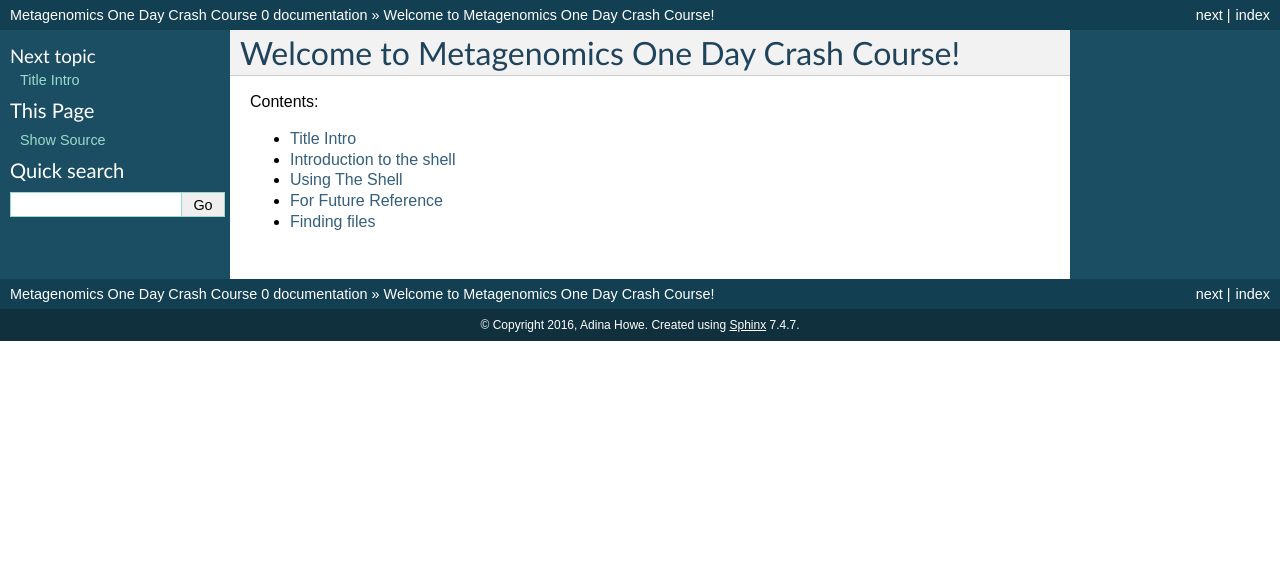
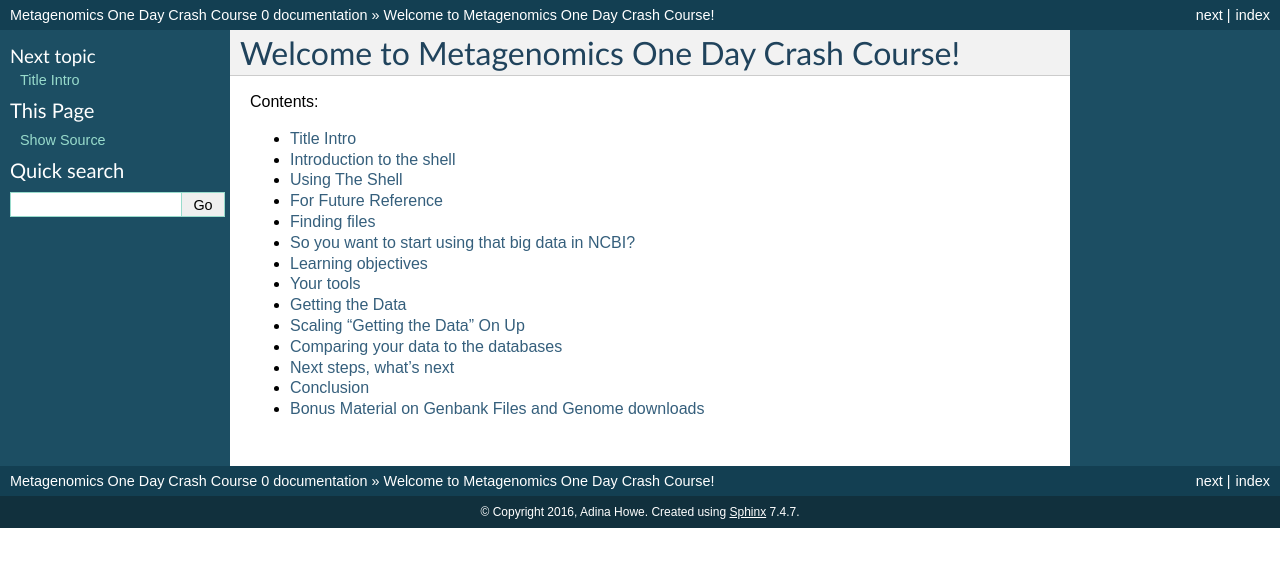
Before and after one commit to germs-lab/one-day-metag-crash-course, a Sphinx documentation site: the page built from docs/index.rst, in a window 1280 px wide. Shown: the top 567 px of the page. Built offline with Sphinx 7.4.7, drawn with Linux system fonts in a browser that asks for light colours; part of the change alters nothing that is shown.

Commit message:
added ncbi

```diff
--- /dev/null
+++ b/docs/fetch-data/index.rst
@@ -0,0 +1,363 @@
+=================================================
+So you want to start using that big data in NCBI?
+=================================================
+
+===================
+Learning objectives
+===================
+This is a tutorials for working with the data that is available in NCBI.  The learning objectives for this tutorial are as follows:
+
+1.  To be able to download specific gene sequences or genomes from NCBI (even with a big list of gene sequences).
+2.  To be able to create use these genes as a database to annotate a sequencing dataset.
+3.  To estimate the number of genes and their corresponding annotations in multiple sequencing datasets.
+
+You will need to know some things prior to this tutorial:
+
+1.  Familiarity with the structure of NCBI website and their nucleotide and genome databases.
+2.  Ability to navigate in the unix shell.
+3.  Ability to execute programs in the shell.
+4.  Access and login to an Amazon EC2 instance or similar ubuntu-based server
+
+The key challenge that we will work through...or your mission, if you choose to accept it, is to identify nitrogen fixation genes found in sequencing DNA from soils.
+
+You have been delivered three dogma-changing metagenomes (sequencing datasets) originating from three different Iowa crop soils (corn, soybean, and prairie).  You are interesting in identifying nitrogen fixation genes that are associated with native bacteria in these soils.  Nitrogen fixation is a natural process performed by bacteria that converts nitrogen in the atmosphere into a form that is usable for plants.  If we can optimize natural nitrogen fixation, our hope is to reduce nitrogen fertilizer inputs that may contribute to the eutrophication of downstream waters (e.g., dead zones in the Gulf of Mexico).
+
+==========
+Your tools
+==========
+
+Get your EC2 instance going - you need an Ubuntu 14.0 based instance (64-bit) with at least 4 cores.
+Then install the software::
+
+    sudo bash
+    apt-get update
+
+Then...::
+
+    cd /root
+    apt-get -y install gcc git screen curl make python-pip
+
+And finally...::
+
+    pip install screed
+    curl -O ftp://ftp.ncbi.nih.gov/blast/executables/release/2.2.26/blast-2.2.26-x64-linux.tar.gz
+    tar xzf blast-2.2.26-x64-linux.tar.gz
+    cp blast-2.2.26/bin/* /usr/local/bin
+    cd /home/ubuntu
+
+================
+Getting the Data
+================
+
+Task 1
+------
+Get the metagenome datasets and scripts related to this tutorial.
+
+All the tutorial materials are contained on a Github repository.  The reason for using Github is that this material can be updated by me and grabbed by you lucky folk seamlessly with just a couple commands.  If you are interested in learning more about Git, see these [tutorials]()::
+
+    git clone https://github.com/adina/bodega-howe-ncbi.git
+
+This command will make a directory (or folder for those more Finder/Explorer inclined) named "bodega-howe-ncbi" in the location where it was run.  Within that directory, there will be two directories containing "data" and "scripts".  You can see this by navigating (hint:  cd) to the "bodega-howe-ncbi" directory and typing::
+
+    ls -lah
+
+Task 2
+------
+Navigate to the data directory and identify the number of sequences in each file.  Hint:  To find specific characters in a file, you can use [grep](http://www.gnu.org/software/grep/manual/html_node/Usage.html).  For example, to find all instances of AGTC in the corn.fa file, we could::
+
+    grep AGTC corn.fa
+
+To find sequences, we know that each sequence will start with a special character, ">".  This character in the shell, remember, is a bit special.  So to find it as a symbol in the text, we're going to put a '^' right before it in quotes::
+
+    grep ^">" corn.fa
+
+Now, to count, you'll remember we can use the command "wc", with a pipe...So you're command will look something like this::
+
+    grep ^">" corn.fa | wc
+
+Or...if you want to do this quicky::
+
+    for x in *fa; do echo $x; grep ^">" $x | wc; done
+
+To identify nitrogen fixation genes, you've been tasked to build a database of all previously observed known nitrogen fixation genes (nifH).  To build this database, you have been reading literature for about two weeks and come up with a list of about 30 genes:
+
+gi|985477984|emb|LN997366.1|
+
+gi|985477986|emb|LN997367.1|
+
+gi|985477988|emb|LN997368.1|
+
+gi|985477990|emb|LN997369.1|
+
+...
+
+gi|38679|emb|X51500.1|
+
+gi|470075|emb|Z31716.1|
+
+You'll also see this list in a file in the data directory (hint:  use cat).
+
+Task 3
+------
+Check out the file containing these gene IDs.
+
+You have a sinking feeling like this isn't really leveraging the big data biology that everyone says sequencing technologies have provided.  You've decided to check out NCBI for its contents.
+
+Task 4
+------
+Go to the NCBI webpage and identify an estimate of total nifH genes and download a list of their accession numbers.
+
+You'll want to navigate in a web-browser to the http://www.ncbi.nlm.nih.gov/.  You'll see in the search query box that you can search a number of databases.  Here, we want to look at the nucleotide database and query something along the lines of nifH or nitrogen fixation.
+
+When I did this, there were nearly 180,000 genes that were hit by this query.  You will want to look for the "Send To" link at the upper right of the page (put on a magnifying glass!), and download the GI list for this query.
+
+Task 5
+------
+Find that file on your computer and give it a peek.  If you're feeling up for it, transfer it to your EC2 instance (hint:  scp).
+
+To make this tutorial not-as-painful to complete in a reasonable amount of time, I've also made a list of 300 nifH genes from NCBI and put them in a file '300-nifh-genes.txt' in the data directory.  I would highly suggest you use this gene to build your database going forward in this tutorial.
+
+Task 6
+------
+Take a look at this file.  Prove to yourself that it contains 300 genes (Hint:  wc)
+
+.. Note::
+
+    Some of these hits, I am sure, are likely not nifH.  Typically, I would do some clean up of these genes to filter out any annotation that did not contain "nifH".  In case you're interested, this script is in the scripts directory and is called "clean-up.py".  You are welcome to play with it.  Here's the command:  python clean-up.py <fasta-file-uncleaned> > <fasta-file-cleaned>
+
+
+Now, we are going to learn how to download these genes (by learning about the NCBI API below)
+
+Task 7
+------
+Think about how you would download this data if you didn't have this tutorial.
+
+You may have thought about some of the following:
+
+#. Go to the web portal and look up each FASTA
+#. Go to the `FTP site <ftp://ftp.ncbi.nlm.nih.gov/refseq/>`_, find each genome, and download manually
+#. Use the NCBI Web Services API to download the data
+
+Among these, I'm going to assume many of you are familiar with the first two.  This tutorial then is going to focus on using APIs.
+
+================================
+Scaling "Getting the Data" On Up
+================================
+
+Here's some `answers <http://stackoverflow.com/questions/7440379/what-exactly-is-the-meaning-of-an-api>`_, among which my favorite is "an interface through which you access someone else's code or through which someone else's code accesses yours -- in effect the public methods and properties."
+
+The NCBI has a whole toolkit which they call *Entrez Programming Utilities* or *eutils* for short.  You can read all about it in the `documentation <http://www.ncbi.nlm.nih.gov/books/NBK25501/>`_.  There are a lot of things you can do to interface with all things NCBI, including publications, etc., but I am going to focus today on downloading sequencing data.
+
+To do this, you're going to be using one tool in *eutils*, called *efetch*.  There is a whole chapter devoted to `efetch <http://www.ncbi.nlm.nih.gov/books/NBK25499/#chapter4.EFetch>`_ -- when I first started doing this kind of work, this documentation always broke my heart.  Its easier for me to just show you how to use it.
+
+Task 8
+------
+
+Open a web browser, and check out what NCBI knows about this gene.  Check it out `here <http://www.ncbi.nlm.nih.gov/nuccore/X51500.1>`_.
+
+Task 9
+------
+
+Download the gene with eutils commands in your web-browser and take a look at the file.
+
+On your web-browser, paste the following URL to download the nucleotide genome for gene X51500.1::
+
+    http://eutils.ncbi.nlm.nih.gov/entrez/eutils/efetch.fcgi?db=nuccore&id=X51500.1&rettype=fasta&retmode=text
+
+Task 10
+-------
+
+Try downloading the GenBank file instead by pasting this onto your web-browser::
+
+   http://eutils.ncbi.nlm.nih.gov/entrez/eutils/efetch.fcgi?db=nuccore&id=CP000962&rettype=gb&retmode=text
+
+Do you notice the difference in these two commands?  Let's breakdown the command here:
+
+#.  <http://eutils.ncbi.nlm.nih.gov/entrez/eutils/efetch.fcgi?>  This is command telling your computer program (or your browser) to talk to the NCBI API tool efetch.
+#.  <db=nuccore>  This command tells the NCBI API that you'd like it to look in this particular database for some data.  Other databases that the NCBI has available can be found `here <http://eutils.ncbi.nlm.nih.gov/entrez/eutils/einfo.fcgi>`_.
+#.  <id=X51500.1>  This command tells the NCBI API efetch the ID of the gene/genome you want to find.
+#.  <rettype=gb&retmode=text>  These two commands tells the NCBI how the data is returned.  You'll note that in the two examples above this command varied slightly.  In the first, we asked for only the FASTA sequence, while in the second, we asked for the Genbank file.  Here's some elusive documentation on where to find these `"return" objects <http://www.ncbi.nlm.nih.gov/books/NBK25499/table/chapter4.T._valid_values_of__retmode_and/?report=objectonly>`_.
+
+Also, a useful command is also <version=1>.  There are different versions of sequences and some times that is useful.  For reproducibility, I try to specify versions in my queries, see these `comments <http://www.ncbi.nlm.nih.gov/Class/MLACourse/Modules/Format/exercises/qa_accession_vs_gi.html>`_.
+
+.. Note::
+
+   Notice the "&" that comes between each of these little commands, it is necessary and important.
+
+
+Ok, let's think of automating this sort of query.  So...we're moving from your lil laptop to your jumbo EC2 instance now.
+
+Task 11
+-------
+Download a gene sequence on the command line.
+
+Going back onto your instance, in the shell, you could run the same commands above with the addition of *curl* on your EC2 instance::
+
+    curl "http://eutils.ncbi.nlm.nih.gov/entrez/eutils/efetch.fcgi?db=nuccore&id=X51500.1&rettype=fasta&retmode=text"
+
+You'll see it fly on to your screen.  Don't panic - you can save it to a file and make it more useful BUT note the path you are in and where you will save this file (as long as you know...that's fine)::
+
+    curl "http://eutils.ncbi.nlm.nih.gov/entrez/eutils/efetch.fcgi?db=nuccore&id=X51500.1&rettype=fasta&retmode=text" > X51500.1.fa
+
+You could now imagine writing a program where you made a list of IDs you want to download and put it in a for loop, *curling* each genome and saving it to a file.  The following is a `script <https://github.com/adina/tutorial-ngs-2014/blob/master/ncbi/fetch-genomes.py>`_.  Thanks to Jordan Fish who gave me the original version of this script before I even knew how and made it easy to use.
+
+To see the documentation for this script in the scripts directory::
+
+    python fetch-genomes-fasta.py
+
+You'll see that you need to provide a list of IDs and a directory where you want to save the downloaded files.
+
+Task 12a
+--------
+
+Run this script (note that your paths for the script or data may need to be specified) -- also see note below::
+
+    python scripts/fetch-genomes-fasta.py data/300-nifh-genes.txt data/nifh-database-fastas
+
+Sit back and think of the glory that is happening on your screen right now...
+
+.. Note::
+
+    If you are nervous....you may want to run this on just a few of these IDs to begin with.  You can create a smaller list using the *head* command with the -n parameter in the shell.  For example, head -n 3 300-nifh-genes.txt > 3genes.txt.
+
+Task 12b
+--------
+After all the 300 genes are downloaded, you will want to concatenate them into one file (Hint cat and >>), named "all-nifH.fa".
+
+Task 13
+-------
+Look at the script/program content in "fetch-genomes-fasta.py".
+
+The meat of this script uses the following code::
+
+    url_template = "http://eutils.ncbi.nlm.nih.gov/entrez/eutils/efetch.fcgi?db=nucleotide&id=%s&rettype=gb&retmode=text"
+
+You'll see that the *id* here is a string character which is obtained from list of IDs contained in a separate file.  The rest of the script manages where the files are being placed and what they are named.  It also prints some output to the screen so you know its running.
+
+Task 14
+-------
+Take a break.   Put up your pink stickie if you need help with this.
+
+====================================
+Comparing your data to the databases
+====================================
+
+So there are lots of ways to do this and arguably "blasting" is one of the most common.  If you're already familiar with how to run BLAST, you can just tackle this next task.  Else, instructions from Titus Brown's NGS course are below.
+
+Task 15
+-------
+Format your nifH database for BLAST and then perform an alignment (with BLAST) of your metagenomes against your new database.  You should also add your lit search genes (those 30 genes) into your NCBI downloaded genes if you're up to the challenge -- it takes a couple steps.  I would suggest something like the following variables::
+
+    blastall -i <metagenome file> -d <nifh-db> -m 8 -a 8 -p blastn -o <metag.blastnout.m8> -b 1 -e 1e-5
+
+This takes a bit of time...so stretch a bit.  Like all good bioformaticians, you should go do something fun while the computer does all the work.  If you want to see it running, try using the "top" command.
+
+.. Note::
+
+    `BLAST initiation or refresher tutorial <http://angus.readthedocs.org/en/2014/running-command-line-blast.html>`_.  I have put a cheatsheet of the commands I used in the scripts directory -- if you need another hint.
+
+Task 16
+-------
+Examine your blast outputs.  What do the first few lines contain?  How many hits do you have per metagenome to your database?
+
+=======================
+Next steps, what's next
+=======================
+
+Let's step back.  What is the reason for annotating your genes?  You want to get an idea of what genes are in each soil metagenome as well as a quantitative estimate of each gene.   Eventually, you would likely use this information to do some statistical analyses -- maybe in sophisticated packages like Qiime, Mothur, or Phyloseq.  All these programs take similar inputs, and the big secret is knowing what they are and how to parse/move/shift/wrangel this information into the specific format needed for each program:
+
+#. Metadata/Environmental data - What treatment does corn.fa represent -- duh, corn!  When was it sampled?  What kind of other data have you collected on this sample (amount of fertilizer, etc).
+#. Annotation information - What are the corresponding annotations to whatever shortcut ID associated with your genes (e.g., GI number).  This file can also contain some ontology / hierarchical information (e.g., Taxonomy domains / phyla / species).
+#. Abundance estimates - What are the estimates of each gene in each metagenome sample.
+
+Of these, you should be able to make a metadata file for your experiment.  The annotation file can be provided by your database.
+
+You have a list of genes GI IDs and can pull the annotation of the gene from the header in the database nucleotide file OR better yet from the Genbank file.  For example, you might pull out the lineage of each gene from the Genbank file and have taxonomy to provide for each gene.
+
+Perhaps the most difficult is to get the abundance estimates.  Intuitively, you can think about how to get this out of the BLAST outputs.  I observed Gene X, Y times in dataset I, Z times in dataset II.  Fortunately, I have a script to do this computationally.
+
+Task 17
+-------
+Produce an abundance table of all genes in your 3 metagenomes::
+
+    python count-up.py <all your blast output files>
+
+For example::
+
+    python scripts/count-up.py  data/*blastnout
+
+This script produces a file, 'summary-count.tsv'.
+
+Task 18
+-------
+Take a look at 'summary-count.tsv'.  What's in it?
+
+Task 19
+-------
+Often, I get really excited and need to know what gene is associated with each Gene ID.  I like to pull in my annotations.  Let's add the annotations by giving this a try::
+
+    python import-ann.py <blast database fasta file> summary-count.tsv > <output file>
+
+For example::
+
+    python import-ann.py nif-genes.fa summary-count.tsv > summary-count-annotated.tsv
+
+Task 20
+-------
+Transfer the annotated file over to your laptop and open it in Excel.
+
+==========
+Conclusion
+==========
+
+You now have the foundation for having some sequencing data that you need to compare to any database.  You should be able to generate the information needed to perform statistical analyses.  Note, that you can do this for specific genes and also genomes...!    Now, go forth and conquer!
+
+
+====================================================
+Bonus Material on Genbank Files and Genome downloads
+====================================================
+
+Try modifying the fetch-genomes-fasta.py script to download just the Genbank file of the genes.
+
+Some comments on Genbank files:
+
+Download a bacterial genome's genbank file.
+
+Genbank files have a special structure to them.  You can look at it and figure it out for the most part, or read about it in detail `here <http://www.ncbi.nlm.nih.gov/Sitemap/samplerecord.html>`_.  To find out if your downloaded Genbank files contain 16S rRNA genes, I like to run the following command::
+
+    grep 16S *gbk
+
+This should look somewhat familiar from your shell lesson, but basically we're looking for anylines that contain the character "16S" in any Genbank file we've downloaded.  Note that you'll have to run this in the directory where you downloaded these files.
+
+The structure of the Genbank file allows you to identify 16S genes.  For example, ::
+
+         rRNA        9258..10759
+                     /gene="rrs"
+                     /locus_tag="CLK_3816"
+                     /product="16S ribosomal RNA"
+                     /db_xref="Pathema:CLK_3816"
+
+You could write code to find text like 'rRNA' and '/product="16S ribosomal RNA"', grab the location of the gene, and then go to the FASTA file and grab these sequences.  I've done that before.
+
+You could also use existing packages to parse Genbank files.  I have the most experience with BioPython.  To begin with, let's just use BioPython so you can get to using existing scripts without writing scripts.
+
+
+First, we'll have to install BioPython on your instance and they've made that pretty easy::
+
+    apt-get install python-biopython
+
+Fan Yang (Iowa State University) and I wrote a script to extract 16S rRNA sequences from Genbank files, `here <https://github.com/adina/tutorial-ngs-2014/blob/master/ncbi/parse-genbank.py>`_.  It basically searches for text strings in the Genbank structure that is appropriate for these particular genes.  You can read more about BioPython `here <http://biopython.org/DIST/docs/tutorial/Tutorial.html>`_ and its Genbank parser `here <http://biopython.org/DIST/docs/api/Bio.GenBank-module.html>`_.
+
+To run this script on the Genbank file for CP000962::
+
+    /usr/bin/python parse-genbank.py genbank-files/CP000962.gbk > genbank-files/CP000962.gbk.16S.fa
+
+The resulting output file contains all 16S rRNA genes from the given Genbank file.
+
+To run this for multiple files, I use a shell for loop::
+
+    for x in genbank-files/*; do /usr/bin/python parse-genbank.py $x > $x.16S.fa; done
+
+There are multiple ways to get this done -- but this is how I like to do it.
+
+And there you have it, you can now pretty much automatically grab 16S rRNA genes from any number of genomes in NCBI databases.
--- a/docs/index.rst
+++ b/docs/index.rst
@@ -13,3 +13,4 @@ Contents:
 
    intro/index
    shell/index
+   fetch-data/index
```
Also changed, not shown: 1 other file.
